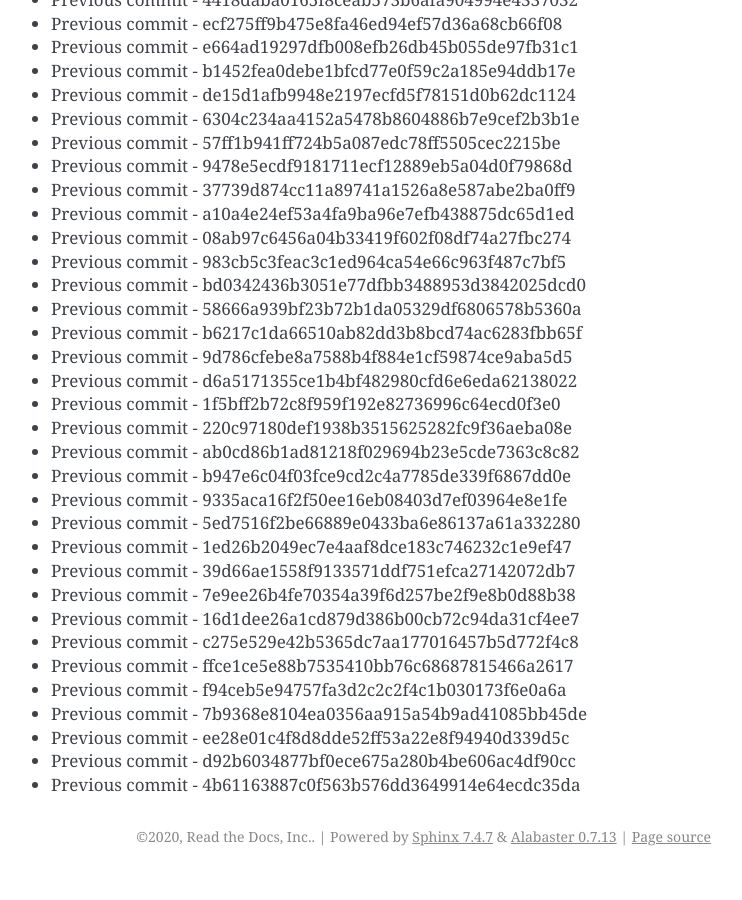
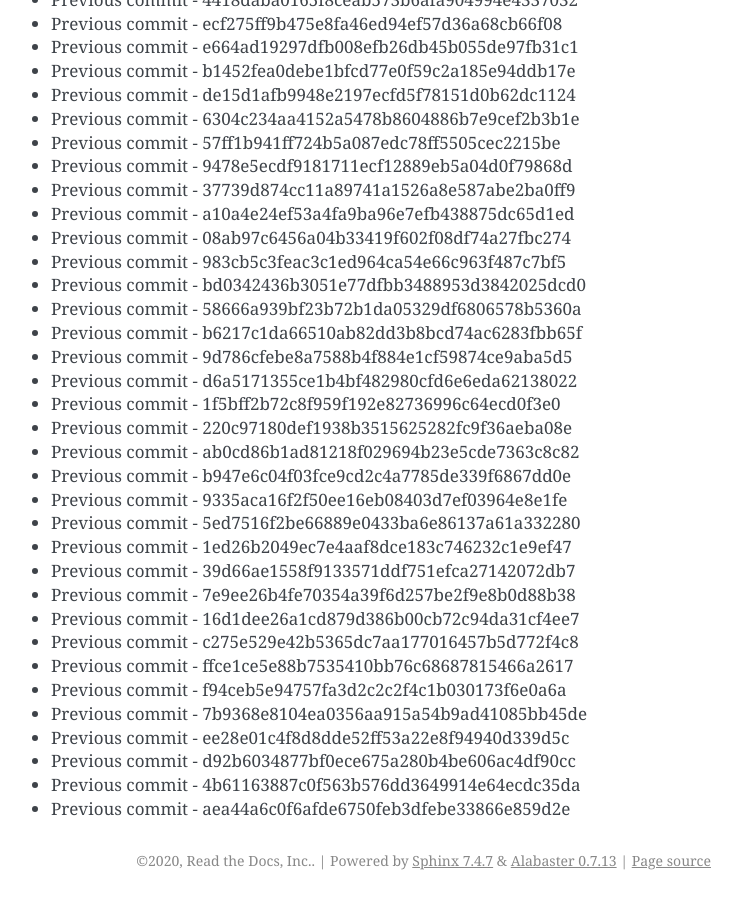
Before and after one commit to readthedocs/rtd-git-stresstest, a Sphinx documentation site: the page built from docs/updates.rst, in a window 1280 px wide and 900 px high, scrolled down 13506 px. Shown: the whole window, without its empty margins (399-1141 px from the left). Built offline with Sphinx 7.4.7, drawn with Linux system fonts in a browser that asks for light colours; before the commit the page ends 14382 px from its top, so only the background shows below that.

Commit message:
Generating commit from previous: aea44a6c0f6afde6750feb3dfebe33866e859d2e

```diff
--- a/docs/updates.rst
+++ b/docs/updates.rst
@@ -599,3 +599,4 @@ It can be tested for any performance characteristics.
 * Previous commit - ee28e01c4f8d8dde52ff53a22e8f94940d339d5c
 * Previous commit - d92b6034877bf0ece675a280b4be606ac4df90cc
 * Previous commit - 4b61163887c0f563b576dd3649914e64ecdc35da
+* Previous commit - aea44a6c0f6afde6750feb3dfebe33866e859d2e
```
